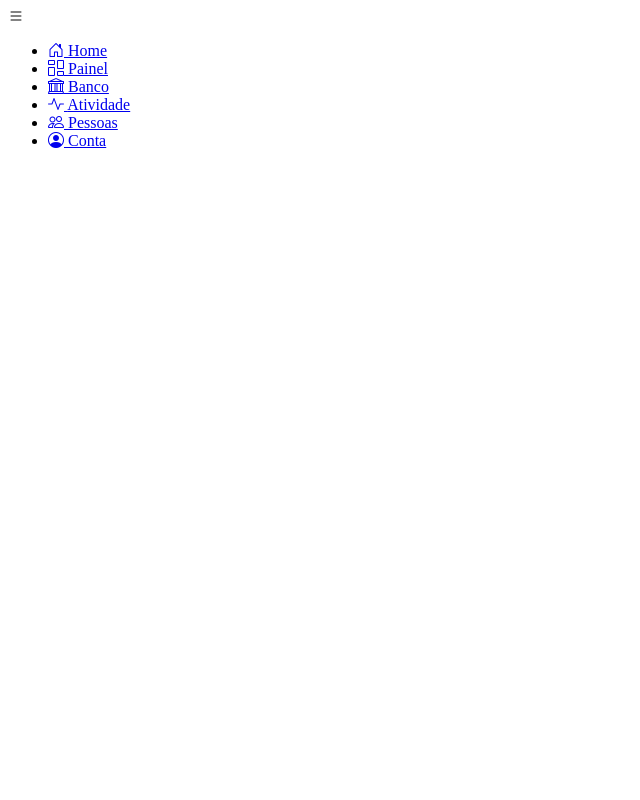
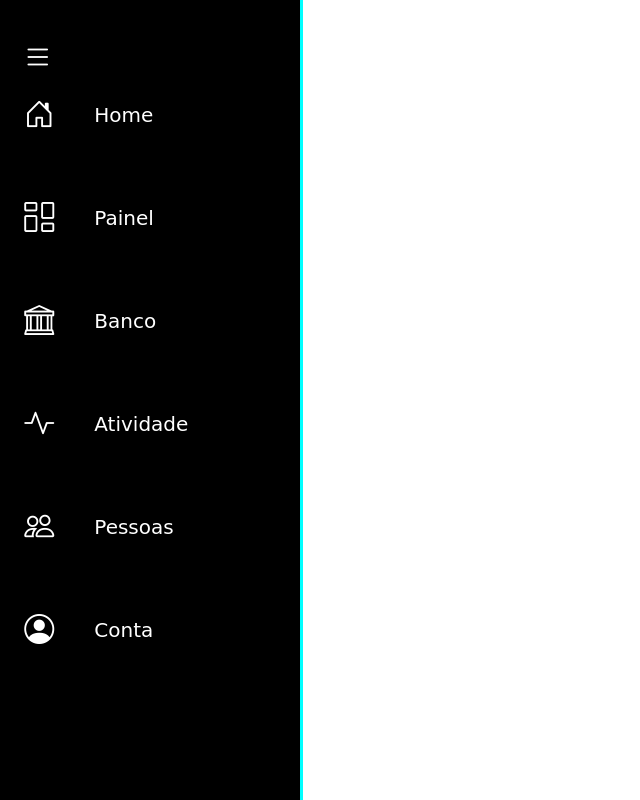
Before and after one commit to crissalves/Sidebar, a plain HTML site: page index.html in a window 1280 px wide. Shown: the whole page, without its empty margins (0-640 px from the left). Drawn offline with nearby package versions, Linux system fonts and the light colour scheme; a web font is replaced by a local one.

Commit message:
Html e css concluido.

```diff
--- a/index.html
+++ b/index.html
@@ -1,17 +1,25 @@
 <!DOCTYPE html>
 <html lang="pt-br">
   <head>
+    <link rel="preconnect" href="https://fonts.googleapis.com" />
+    <link rel="preconnect" href="https://fonts.gstatic.com" crossorigin />
+    <link
+      href="https://fonts.googleapis.com/css2?family=Caprasimo&display=swap"
+      rel="stylesheet"
+    />
     <meta charset="UTF-8" />
+    <meta http-equiv="X-UA-Compatible" content="IE=edge" />
     <meta name="viewport" content="width=device-width, initial-scale=1.0" />
+    <title>Side Bar</title>
+    <link rel="stylesheet" href="style.css" />
     <link
       rel="stylesheet"
       href="https://cdn.jsdelivr.net/npm/bootstrap-icons@1.10.5/font/bootstrap-icons.css"
     />
-    <title>Side Bar</title>
   </head>
   <body>
     <nav class="menu-lateral">
-      <div class="btn expandir">
+      <div class="btn-expandir">
         <i class="bi bi-list"></i>
       </div>
 
--- a/style.css
+++ b/style.css
@@ -1,7 +1,70 @@
-:root {
-  --body-bg-color: #dce4e3;
-  --green: #18c29c;
-  --light-green: #8ed7c6;
-	--light-grey: #dce4e3;
-  --text-color: #084236;
+* {
+  margin: 0;
+  padding: 0;
+  box-sizing: border-box;
+  font-family: "Caprasimo", cursive;
 }
+
+body {
+  height: 100vh;
+  background-color: rgb(255, 255, 255);
+}
+
+nav.menu-lateral {
+  width: 80px;
+  height: 100%;
+  background-color: rgb(0, 0, 0);
+  padding: 40px 0 40px 1%;
+  box-shadow: 3px 0 0 aqua;
+
+  position: fixed;
+  top: 0;
+  left: 0;
+  overflow: hidden;
+  transition: 0.3s;
+}
+
+nav.menu-lateral:hover {
+  width: 300px;
+}
+
+.btn-expandir {
+  width: 100%;
+  padding-left: 10px;
+}
+
+.btn-expandir > i {
+  color: white;
+  font-size: 30px;
+  cursor: pointer;
+}
+
+ul {
+  height: 100%;
+  list-style-type: none;
+}
+
+ul li.item-menu {
+  transition: 0.3s;
+}
+ul li.item-menu:hover {
+  background: aqua;
+}
+
+ul li.item-menu a {
+  color: white;
+  text-decoration: none;
+  font-size: 20px;
+  padding: 20px 4%;
+  display: flex;
+  margin-bottom: 20px;
+  line-height: 40px;
+}
+
+ul li.item-menu a .txt-link {
+  margin-left: 40px;
+}
+
+ul li.item-menu a .icon > i {
+  font-size: 30px;
+}
```
